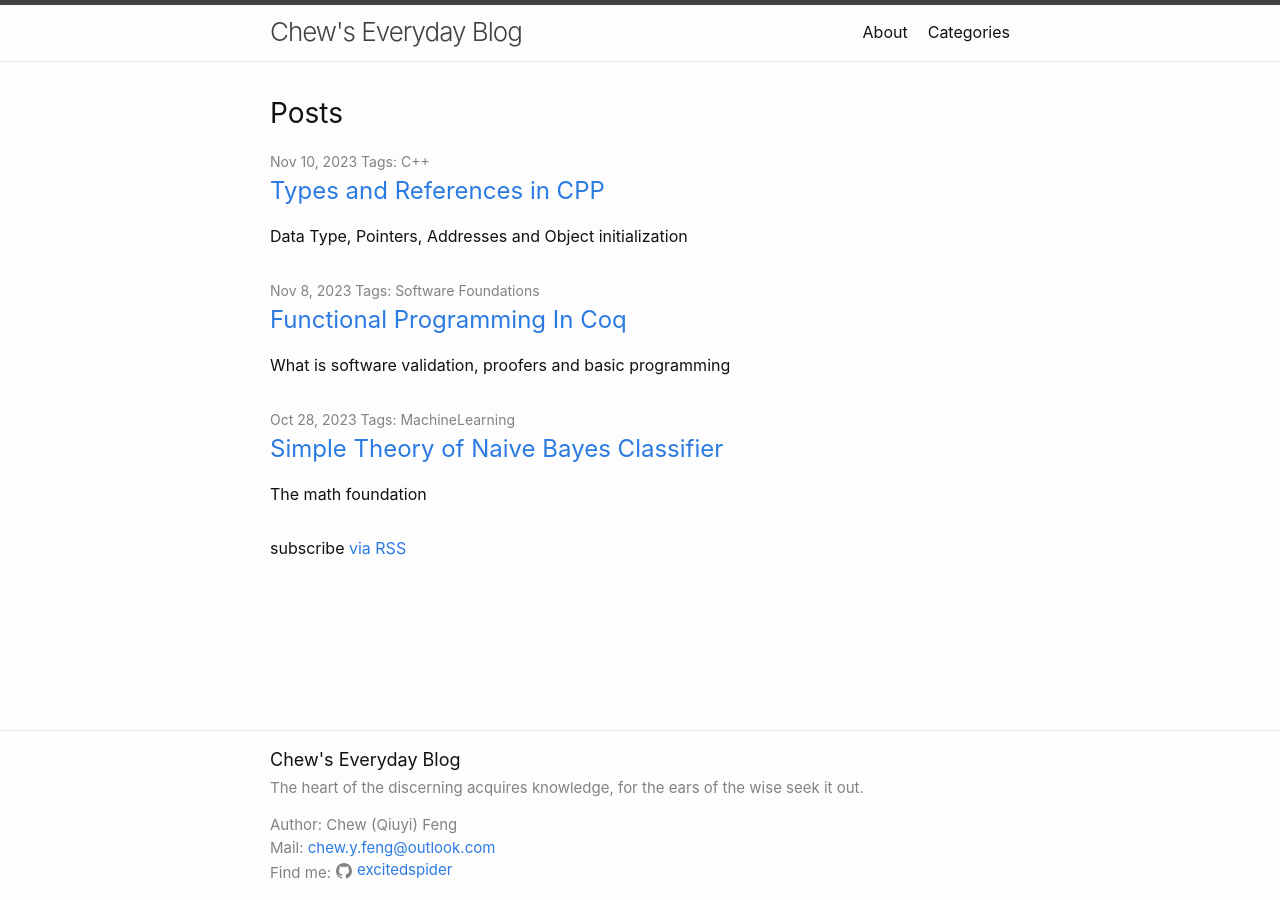
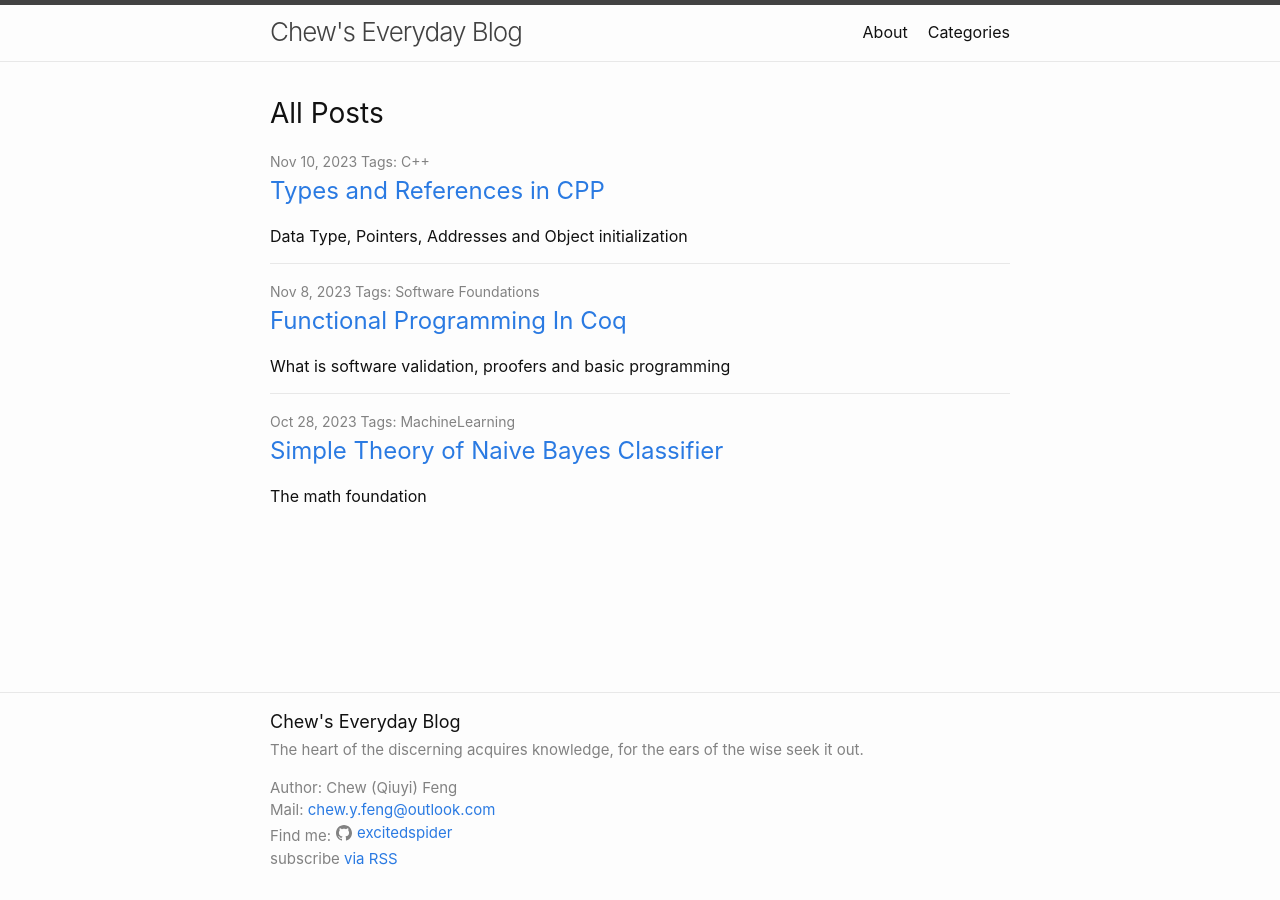
Before and after one commit to ZCLuuuu/zcluuuu.github.io, a Jekyll site: the page built from index.markdown, in a window 1280 px wide. Built offline with Jekyll 4.4.1, drawn with Linux system fonts in a browser that asks for light colours.

Commit message:
feat: footer

```diff
--- a/_includes/footer.html
+++ b/_includes/footer.html
@@ -29,6 +29,9 @@
               Find me:
               {%- include social.html -%}
             </div>
+            <div class="footer-col-rss">
+              <p class="rss-subscribe">subscribe <a href="{{ "/feed.xml" | relative_url }}">via RSS</a></p>
+            </div>
         </ul>
       </div>
 
--- a/_layouts/home.html
+++ b/_layouts/home.html
@@ -10,7 +10,7 @@ layout: default
   {{ content }}
 
   {%- if site.posts.size > 0 -%}
-    <h2 class="post-list-heading">{{ page.list_title | default: "Posts" }}</h2>
+    <h2 class="post-list-heading">{{ page.list_title | default: "All Posts" }}</h2>
     <ul class="post-list">
       {%- for post in site.posts -%}
       <li>
@@ -38,8 +38,6 @@ layout: default
       </li>
       {%- endfor -%}
     </ul>
-
-    <p class="rss-subscribe">subscribe <a href="{{ "/feed.xml" | relative_url }}">via RSS</a></p>
   {%- endif -%}
 
 </div>
--- a/_sass/minima/_layout.scss
+++ b/_sass/minima/_layout.scss
@@ -142,6 +142,10 @@
   }
 }
 
+footer-col-rss {
+  margin-top: 5px;
+}
+
 .footer-col-1 {
   width: -webkit-calc(35% - (#{$spacing-unit} / 2));
   width:         calc(35% - (#{$spacing-unit} / 2));
@@ -202,6 +206,17 @@
 
   > li {
     margin-bottom: $spacing-unit;
+
+    &:not(:last-of-type)::after{
+      content: ' ';
+      display: block;
+      height: 1px;
+      width: 100%;
+      background-color: $grey-color-light;
+
+      position: relative;
+      top: $spacing-unit / 2;
+    }
   }
 }
 
```
